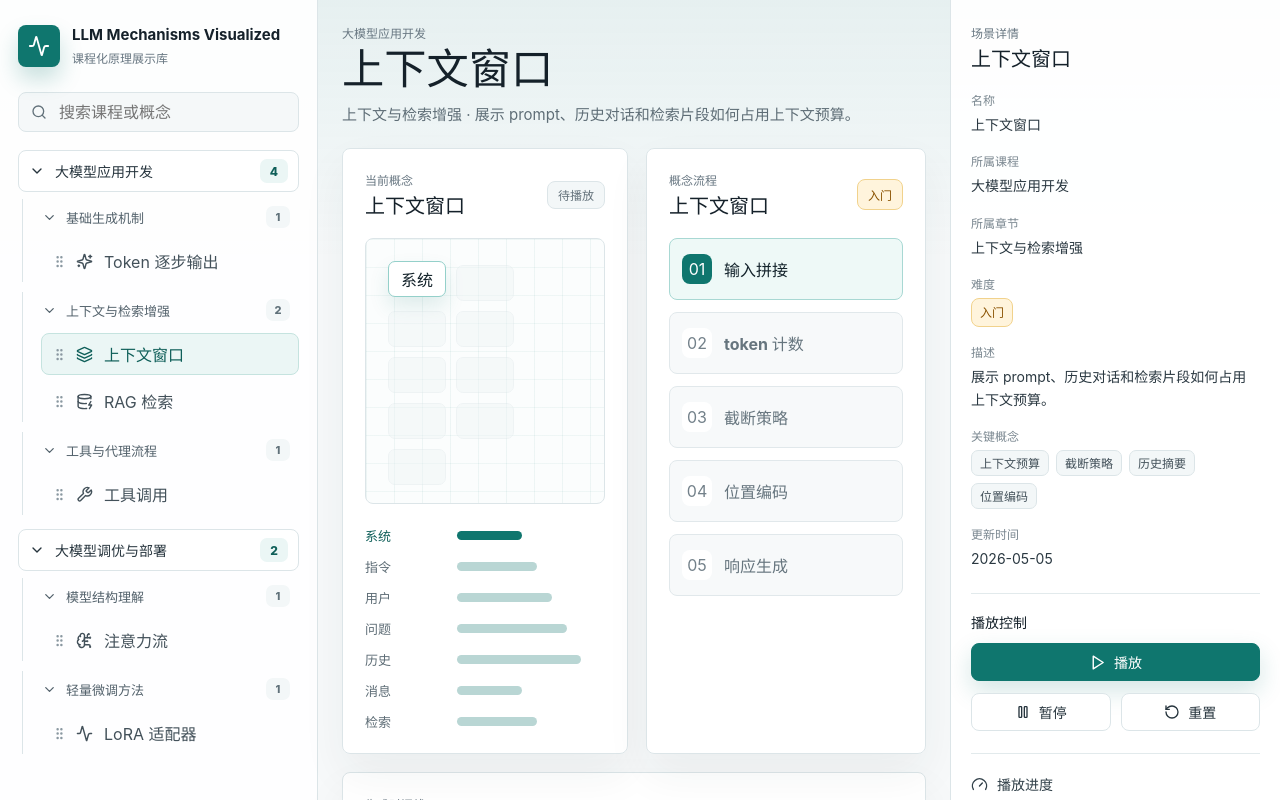
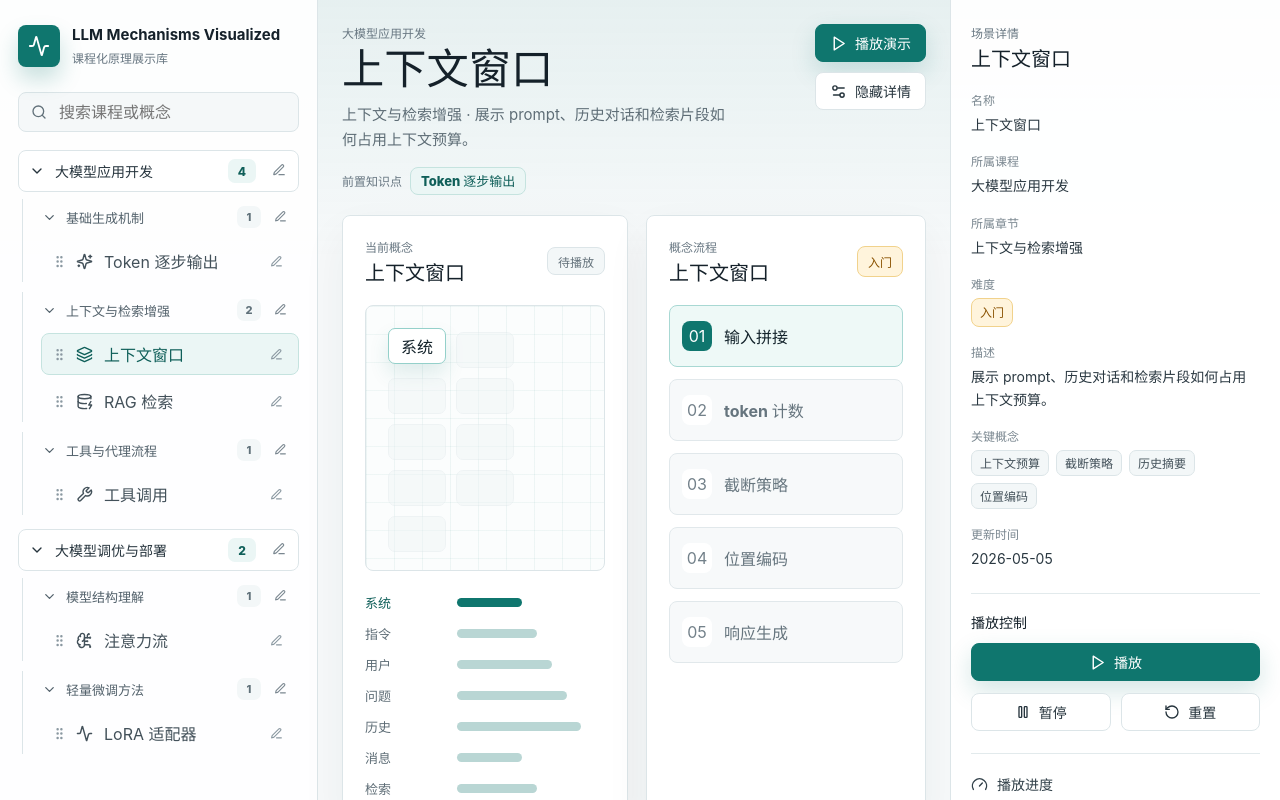
Before and after one commit to Jianfeng777/LLM-Mechanisms-Visualized, a React (Vite) app: page / in a window 1280 px wide. Both pictures are taken after a click on the button "上下文窗口". Shown: the top 800 px of the page. Built offline with nearby package versions, Linux system fonts and the light colour scheme.

Commit message:
Add topbar controls and editable labels

```diff
--- a/src/main.tsx
+++ b/src/main.tsx
@@ -7,6 +7,7 @@ import {
   ChevronDown,
   ChevronRight,
   DatabaseZap,
+  Edit3,
   Gauge,
   GripVertical,
   Info,
@@ -15,6 +16,7 @@ import {
   Play,
   RotateCcw,
   Search,
+  Settings2,
   Sparkles,
   Wrench
 } from "lucide-react";
@@ -35,6 +37,7 @@ type Concept = {
   insights: string[];
   keywords: string[];
   controls: string[];
+  prerequisiteIds?: string[];
 };
 
 type Chapter = {
@@ -48,6 +51,12 @@ type Course = {
   title: string;
   summary: string;
   chapters: Chapter[];
+};
+
+type LabelOverrides = {
+  courses: Record<string, string>;
+  chapters: Record<string, string>;
+  concepts: Record<string, string>;
 };
 
 const concepts: Record<string, Concept> = {
@@ -77,7 +86,8 @@ const concepts: Record<string, Concept> = {
     timeline: ["收集消息", "统计 token", "保留关键段", "压缩历史", "生成回答"],
     insights: ["上下文窗口是有限预算。", "越靠后的信息通常更容易影响回答。", "压缩和摘要能换取更多有效空间。"],
     keywords: ["上下文预算", "截断策略", "历史摘要", "位置编码"],
-    controls: ["预算", "保留策略", "摘要开关"]
+    controls: ["预算", "保留策略", "摘要开关"],
+    prerequisiteIds: ["token-stream"]
   },
   "rag-retrieval": {
     id: "rag-retrieval",
@@ -91,7 +101,8 @@ const concepts: Record<string, Concept> = {
     timeline: ["理解问题", "向量召回", "片段重排", "拼接证据", "输出答案"],
     insights: ["RAG 的质量取决于切分、召回和重排。", "检索结果需要和用户问题共同进入上下文。", "引用链可以提升可审计性。"],
     keywords: ["Embedding", "向量库", "重排序", "引用链"],
-    controls: ["top-k", "重排", "引用显示"]
+    controls: ["top-k", "重排", "引用显示"],
+    prerequisiteIds: ["context-window", "token-stream"]
   },
   "tool-calling": {
     id: "tool-calling",
@@ -105,7 +116,8 @@ const concepts: Record<string, Concept> = {
     timeline: ["识别意图", "选择工具", "生成参数", "执行调用", "整合结果"],
     insights: ["工具调用把语言模型和外部系统连接起来。", "参数结构需要严格校验。", "工具结果应回到模型上下文再综合。"],
     keywords: ["函数调用", "参数校验", "工具结果", "代理流程"],
-    controls: ["工具白名单", "参数校验", "重试"]
+    controls: ["工具白名单", "参数校验", "重试"],
+    prerequisiteIds: ["token-stream", "context-window"]
   },
   "attention-flow": {
     id: "attention-flow",
@@ -133,7 +145,8 @@ const concepts: Record<string, Concept> = {
     timeline: ["准备数据", "冻结参数", "训练适配器", "评估效果", "上线版本"],
     insights: ["LoRA 只训练少量增量参数。", "适配器可按任务切换。", "部署时要关注显存、合并策略和版本管理。"],
     keywords: ["低秩分解", "参数高效微调", "适配器", "模型部署"],
-    controls: ["rank", "alpha", "dropout"]
+    controls: ["rank", "alpha", "dropout"],
+    prerequisiteIds: ["attention-flow"]
   }
 };
 
@@ -214,8 +227,25 @@ const countCourseConcepts = (course: Course) => course.chapters.reduce((total, c
 
 const firstConceptId = defaultCourses[0].chapters[0].conceptIds[0];
 
+function loadLabelOverrides(): LabelOverrides {
+  const saved = localStorage.getItem("llm-label-overrides");
+  if (!saved) return { courses: {}, chapters: {}, concepts: {} };
+
+  try {
+    const parsed = JSON.parse(saved) as Partial<LabelOverrides>;
+    return {
+      courses: parsed.courses || {},
+      chapters: parsed.chapters || {},
+      concepts: parsed.concepts || {}
+    };
+  } catch {
+    return { courses: {}, chapters: {}, concepts: {} };
+  }
+}
+
 function App() {
   const [courses, setCourses] = useState<Course[]>(loadCourseOrder);
+  const [labelOverrides, setLabelOverrides] = useState<LabelOverrides>(loadLabelOverrides);
   const [expandedCourseIds, setExpandedCourseIds] = useState<string[]>(defaultCourses.map((course) => course.id));
   const [expandedChapterIds, setExpandedChapterIds] = useState<string[]>(
     defaultCourses.flatMap((course) => course.chapters.map((chapter) => chapter.id))
@@ -223,6 +253,7 @@ function App() {
   const [selectedId, setSelectedId] = useState(firstConceptId);
   const [draggedId, setDraggedId] = useState<string | null>(null);
   const [isPlaying, setIsPlaying] = useState(false);
+  const [detailVisible, setDetailVisible] = useState(true);
   const [cursor, setCursor] = useState(0);
   const [query, setQuery] = useState("");
 
@@ -230,6 +261,10 @@ function App() {
   const selectedCourse = courses.find((course) => course.id === selected.courseId) || courses[0];
   const selectedChapter =
     selectedCourse.chapters.find((chapter) => chapter.conceptIds.includes(selected.id)) || selectedCourse.chapters[0];
+  const selectedTitle = labelOverrides.concepts[selected.id] || selected.title;
+  const selectedCourseTitle = labelOverrides.courses[selectedCourse.id] || selectedCourse.title;
+  const selectedChapterTitle = labelOverrides.chapters[selectedChapter.id] || selectedChapter.title;
+  const prerequisiteIds = selected.prerequisiteIds || [];
 
   const filteredCourses = useMemo(() => {
     const normalizedQuery = query.trim().toLowerCase();
@@ -242,13 +277,16 @@ function App() {
             ...chapter,
             conceptIds: chapter.conceptIds.filter((id) => {
               const concept = concepts[id];
-              return `${course.title} ${chapter.title} ${concept.title} ${concept.summary}`.toLowerCase().includes(normalizedQuery);
+              const courseTitle = labelOverrides.courses[course.id] || course.title;
+              const chapterTitle = labelOverrides.chapters[chapter.id] || chapter.title;
+              const conceptTitle = labelOverrides.concepts[concept.id] || concept.title;
+              return `${courseTitle} ${chapterTitle} ${conceptTitle} ${concept.summary}`.toLowerCase().includes(normalizedQuery);
             })
           }))
           .filter((chapter) => chapter.conceptIds.length > 0)
       }))
       .filter((course) => course.chapters.length > 0);
-  }, [courses, query]);
+  }, [courses, labelOverrides, query]);
 
   useEffect(() => {
     const payload = courses.reduce<Record<string, Record<string, string[]>>>((acc, course) => {
@@ -260,6 +298,10 @@ function App() {
     }, {});
     localStorage.setItem("llm-chapter-order", JSON.stringify(payload));
   }, [courses]);
+
+  useEffect(() => {
+    localStorage.setItem("llm-label-overrides", JSON.stringify(labelOverrides));
+  }, [labelOverrides]);
 
   useEffect(() => {
     setCursor(0);
@@ -312,8 +354,20 @@ function App() {
     setIsPlaying(false);
   };
 
+  const renameItem = (type: keyof LabelOverrides, id: string, currentName: string) => {
+    const nextName = window.prompt("请输入新的名称", currentName)?.trim();
+    if (!nextName) return;
+    setLabelOverrides((current) => ({
+      ...current,
+      [type]: {
+        ...current[type],
+        [id]: nextName
+      }
+    }));
+  };
+
   return (
-    <main className="app-shell">
+    <main className={`app-shell ${detailVisible ? "detail-open" : "detail-closed"}`}>
       <aside className="sidebar" aria-label="课程导航">
         <div className="brand">
           <div className="brand-mark">
@@ -333,24 +387,40 @@ function App() {
         <nav className="course-list">
           {filteredCourses.map((course) => {
             const isExpanded = expandedCourseIds.includes(course.id) || query.trim().length > 0;
+            const courseTitle = labelOverrides.courses[course.id] || course.title;
             return (
               <section className="course-group" key={course.id}>
                 <button className="course-toggle" onClick={() => toggleCourse(course.id)}>
                   {isExpanded ? <ChevronDown size={16} /> : <ChevronRight size={16} />}
-                  <span>{course.title}</span>
+                  <span>{courseTitle}</span>
                   <small>{countCourseConcepts(course)}</small>
+                </button>
+                <button
+                  className="rename-button course-rename"
+                  onClick={() => renameItem("courses", course.id, courseTitle)}
+                  aria-label={`重命名课程 ${courseTitle}`}
+                >
+                  <Edit3 size={14} />
                 </button>
 
                 {isExpanded && (
                   <div className="chapter-list">
                     {course.chapters.map((chapter) => {
                       const isChapterExpanded = expandedChapterIds.includes(chapter.id) || query.trim().length > 0;
+                      const chapterTitle = labelOverrides.chapters[chapter.id] || chapter.title;
                       return (
                         <section className="chapter-group" key={chapter.id}>
                           <button className="chapter-toggle" onClick={() => toggleChapter(chapter.id)}>
                             {isChapterExpanded ? <ChevronDown size={15} /> : <ChevronRight size={15} />}
-                            <span>{chapter.title}</span>
+                            <span>{chapterTitle}</span>
                             <small>{chapter.conceptIds.length}</small>
+                          </button>
+                          <button
+                            className="rename-button chapter-rename"
+                            onClick={() => renameItem("chapters", chapter.id, chapterTitle)}
+                            aria-label={`重命名章节 ${chapterTitle}`}
+                          >
+                            <Edit3 size={13} />
                           </button>
 
                           {isChapterExpanded && (
@@ -358,6 +428,7 @@ function App() {
                               {chapter.conceptIds.map((conceptId) => {
                                 const concept = concepts[conceptId];
                                 const Icon = iconByConcept[concept.id] || Sparkles;
+                                const conceptTitle = labelOverrides.concepts[concept.id] || concept.title;
                                 return (
                                   <button
                                     className={`concept-link ${concept.id === selected.id ? "active" : ""}`}
@@ -372,7 +443,18 @@ function App() {
                                   >
                                     <GripVertical className="drag-handle" size={15} />
                                     <Icon size={17} />
-                                    <span>{concept.title}</span>
+                                    <span>{conceptTitle}</span>
+                                    <span
+                                      className="inline-rename"
+                                      onClick={(event) => {
+                                        event.stopPropagation();
+                                        renameItem("concepts", concept.id, conceptTitle);
+                                      }}
+                                      role="button"
+                                      aria-label={`重命名知识点 ${conceptTitle}`}
+                                    >
+                                      <Edit3 size={13} />
+                                    </span>
                                   </button>
                                 );
                               })}
@@ -392,11 +474,31 @@ function App() {
       <section className="workspace">
         <header className="topbar">
           <div>
-            <span className="caption">{selectedCourse.title}</span>
-            <h1>{selected.title}</h1>
+            <span className="caption">{selectedCourseTitle}</span>
+            <h1>{selectedTitle}</h1>
             <p>
-              {selectedChapter.title} · {selected.summary}
+              {selectedChapterTitle} · {selected.summary}
             </p>
+            {prerequisiteIds.length > 0 && (
+              <div className="prerequisite-row" aria-label="前置知识点">
+                <span>前置知识点</span>
+                {prerequisiteIds.map((id) => (
+                  <button key={id} onClick={() => setSelectedId(id)}>
+                    {labelOverrides.concepts[id] || concepts[id].title}
+                  </button>
+                ))}
+              </div>
+            )}
+          </div>
+          <div className="topbar-actions">
+            <button className="primary-button" onClick={() => setIsPlaying(true)}>
+              <Play size={17} />
+              播放演示
+            </button>
+            <button className="ghost-button" onClick={() => setDetailVisible((visible) => !visible)}>
+              <Settings2 size={17} />
+              {detailVisible ? "隐藏详情" : "设置"}
+            </button>
           </div>
         </header>
 
@@ -405,7 +507,7 @@ function App() {
             <div className="panel-head">
               <div>
                 <span className="caption">当前概念</span>
-                <h2>{selected.title}</h2>
+                <h2>{selectedTitle}</h2>
               </div>
               <span className={isPlaying ? "status running" : "status"}>{isPlaying ? "播放中" : "待播放"}</span>
             </div>
@@ -429,11 +531,11 @@ function App() {
             </div>
           </section>
 
-          <section className="flow-panel" aria-label={`${selected.title} 流程`}>
+          <section className="flow-panel" aria-label={`${selectedTitle} 流程`}>
             <div className="panel-head">
               <div>
                 <span className="caption">概念流程</span>
-                <h2>{selected.title}</h2>
+                <h2>{selectedTitle}</h2>
               </div>
               <span className="difficulty">{selected.difficulty}</span>
             </div>
@@ -449,7 +551,7 @@ function App() {
           </section>
         </div>
 
-        <section className="timeline-panel" aria-label={`${selected.title} 时间线`}>
+        <section className="timeline-panel" aria-label={`${selectedTitle} 时间线`}>
           <div className="panel-head">
             <div>
               <span className="caption">生成时间线</span>
@@ -471,22 +573,22 @@ function App() {
         </section>
       </section>
 
-      <aside className="inspector" aria-label="场景详情">
+      {detailVisible && <aside className="inspector" aria-label="场景详情">
         <section className="scene-detail">
           <span className="caption">场景详情</span>
-          <h2>{selected.title}</h2>
+          <h2>{selectedTitle}</h2>
           <dl>
             <div>
               <dt>名称</dt>
-              <dd>{selected.title}</dd>
+              <dd>{selectedTitle}</dd>
             </div>
             <div>
               <dt>所属课程</dt>
-              <dd>{selectedCourse.title}</dd>
+              <dd>{selectedCourseTitle}</dd>
             </div>
             <div>
               <dt>所属章节</dt>
-              <dd>{selectedChapter.title}</dd>
+              <dd>{selectedChapterTitle}</dd>
             </div>
             <div>
               <dt>难度</dt>
@@ -565,7 +667,7 @@ function App() {
           <Info size={17} />
           <p>进入概念页面后默认停止。老师点击播放后，token、流程和时间线会同步推进。</p>
         </section>
-      </aside>
+      </aside>}
     </main>
   );
 }
--- a/src/styles.css
+++ b/src/styles.css
@@ -34,6 +34,10 @@ button {
   background:
     linear-gradient(180deg, rgba(28, 140, 132, 0.08), rgba(28, 140, 132, 0) 260px),
     #f7f9fa;
+}
+
+.app-shell.detail-closed {
+  grid-template-columns: 318px minmax(0, 1fr);
 }
 
 .sidebar,
@@ -113,13 +117,14 @@ button {
 }
 
 .course-group {
+  position: relative;
   display: grid;
   gap: 7px;
 }
 
 .course-toggle {
   display: grid;
-  grid-template-columns: 18px 1fr 28px;
+  grid-template-columns: 18px 1fr 28px 24px;
   align-items: center;
   gap: 8px;
   width: 100%;
@@ -130,6 +135,30 @@ button {
   background: #ffffff;
   border: 1px solid #dce5e8;
   border-radius: 8px;
+}
+
+.rename-button {
+  display: inline-grid;
+  place-items: center;
+  width: 26px;
+  height: 26px;
+  color: #7a8790;
+  background: transparent;
+  border: 1px solid transparent;
+  border-radius: 7px;
+}
+
+.rename-button:hover,
+.inline-rename:hover {
+  color: #0f5f59;
+  background: #e8f6f4;
+  border-color: #b9d8d4;
+}
+
+.course-rename {
+  position: absolute;
+  top: 7px;
+  right: 8px;
 }
 
 .course-toggle span {
@@ -156,6 +185,7 @@ button {
 }
 
 .chapter-group {
+  position: relative;
   display: grid;
   gap: 5px;
   padding-left: 10px;
@@ -164,7 +194,7 @@ button {
 
 .chapter-toggle {
   display: grid;
-  grid-template-columns: 17px 1fr 24px;
+  grid-template-columns: 17px 1fr 24px 22px;
   align-items: center;
   gap: 7px;
   width: 100%;
@@ -175,6 +205,12 @@ button {
   background: transparent;
   border: 1px solid transparent;
   border-radius: 8px;
+}
+
+.chapter-rename {
+  position: absolute;
+  top: 4px;
+  right: 6px;
 }
 
 .chapter-toggle:hover {
@@ -208,7 +244,7 @@ button {
 
 .concept-link {
   display: grid;
-  grid-template-columns: 16px 20px 1fr;
+  grid-template-columns: 16px 20px 1fr 24px;
   align-items: center;
   gap: 8px;
   width: 100%;
@@ -219,6 +255,16 @@ button {
   background: transparent;
   border: 1px solid transparent;
   border-radius: 8px;
+}
+
+.inline-rename {
+  display: inline-grid;
+  place-items: center;
+  width: 24px;
+  height: 24px;
+  color: #8a98a1;
+  border: 1px solid transparent;
+  border-radius: 7px;
 }
 
 .concept-link.active,
@@ -242,6 +288,10 @@ button {
 }
 
 .topbar {
+  display: flex;
+  justify-content: space-between;
+  align-items: flex-start;
+  gap: 18px;
   margin-bottom: 20px;
 }
 
@@ -251,6 +301,64 @@ button {
   color: #5e6d76;
   font-size: 15px;
   line-height: 1.65;
+}
+
+.topbar-actions {
+  display: flex;
+  flex-wrap: wrap;
+  justify-content: flex-end;
+  gap: 10px;
+}
+
+.primary-button,
+.ghost-button {
+  display: inline-flex;
+  align-items: center;
+  justify-content: center;
+  gap: 8px;
+  min-height: 38px;
+  padding: 0 14px;
+  border-radius: 8px;
+  font-size: 14px;
+  font-weight: 800;
+}
+
+.primary-button {
+  color: #ffffff;
+  background: #0f766e;
+  border: 1px solid #0f766e;
+  box-shadow: 0 10px 24px rgba(15, 118, 110, 0.18);
+}
+
+.ghost-button {
+  color: #26343d;
+  background: #ffffff;
+  border: 1px solid #dce5e8;
+}
+
+.prerequisite-row {
+  display: flex;
+  flex-wrap: wrap;
+  align-items: center;
+  gap: 8px;
+  margin-top: 14px;
+}
+
+.prerequisite-row > span {
+  color: #687782;
+  font-size: 12px;
+  font-weight: 800;
+}
+
+.prerequisite-row button {
+  min-height: 28px;
+  padding: 0 10px;
+  color: #0f5f59;
+  background: #ebf6f5;
+  border: 1px solid #c5e3df;
+  border-radius: 8px;
+  font-size: 13px;
+  font-weight: 800;
 }
 
 .caption {
@@ -743,13 +851,20 @@ h3 {
     grid-template-columns: 280px minmax(0, 1fr);
   }
 
+  .app-shell.detail-open {
+    grid-template-columns: 280px minmax(0, 1fr);
+  }
+
   .inspector {
-    display: none;
+    grid-column: 1 / -1;
+    border-width: 1px 0 0 0;
   }
 }
 
 @media (max-width: 860px) {
-  .app-shell {
+  .app-shell,
+  .app-shell.detail-open,
+  .app-shell.detail-closed {
     grid-template-columns: 1fr;
   }
 
@@ -763,6 +878,14 @@ h3 {
 
   .concept-grid {
     grid-template-columns: 1fr;
+  }
+
+  .topbar {
+    flex-direction: column;
+  }
+
+  .topbar-actions {
+    justify-content: flex-start;
   }
 
   .timeline-track {
```
